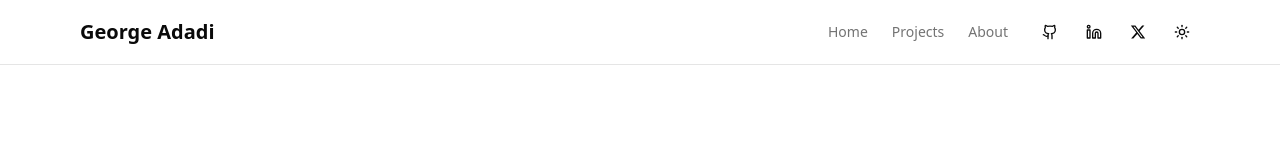
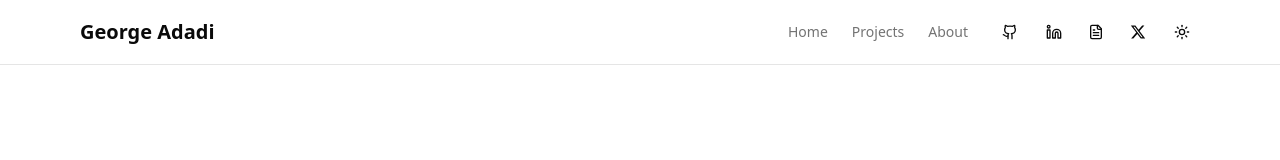
Before and after one commit to georgeadadii/personal-website, a Next.js app: page / in a window 1280 px wide. Shown: the top 160 px of the page. Built offline with nearby package versions, Linux system fonts and the light colour scheme.

Commit message:
Added CV button to nav-bar

```diff
--- a/src/components/header.tsx
+++ b/src/components/header.tsx
@@ -2,12 +2,13 @@
 
 import Link from 'next/link'
 import { useState } from 'react'
-import { Menu, Github, Linkedin } from 'lucide-react'
+import { Menu, Github, Linkedin, FileText } from 'lucide-react'
 import { FaXTwitter } from 'react-icons/fa6'
 import { Button } from '@/components/ui/button'
 import { Sheet, SheetContent, SheetTrigger } from '@/components/ui/sheet'
 import ThemeToggle from './theme-toggle'
 import { SITE } from '@/data/site'
+import { CardContent } from './ui/card'
 
 const navItems = [
   { href: '/', label: 'Home' },
@@ -60,6 +61,27 @@ export default function Header() {
                   aria-label="LinkedIn"
                 >
                   <Linkedin className="h-4 w-4" />
+                </a>
+              </Button>
+              <Button
+                variant="ghost"
+                size="icon"
+                asChild
+                className="group w-8 justify-start overflow-hidden px-2 transition-[width] duration-300 hover:w-18"
+              >
+                <a
+                  href="/George-Adadi-CV.pdf"
+                  target="_blank"
+                  rel="noopener noreferrer"
+                  download
+                  className="inline-flex items-center"
+                  aria-label="Download CV"
+                  title="Download CV"
+                >
+                  <FileText className="h-5 w-5 shrink-0" />
+                  <span className="ml-2 whitespace-nowrap opacity-0 transition-all duration-300 group-hover:opacity-100">
+                    CV
+                  </span>
                 </a>
               </Button>
               <Button variant="ghost" size="sm" asChild>
```
Also changed, not shown: 1 other file (tests, documents, lock files or other folders).
